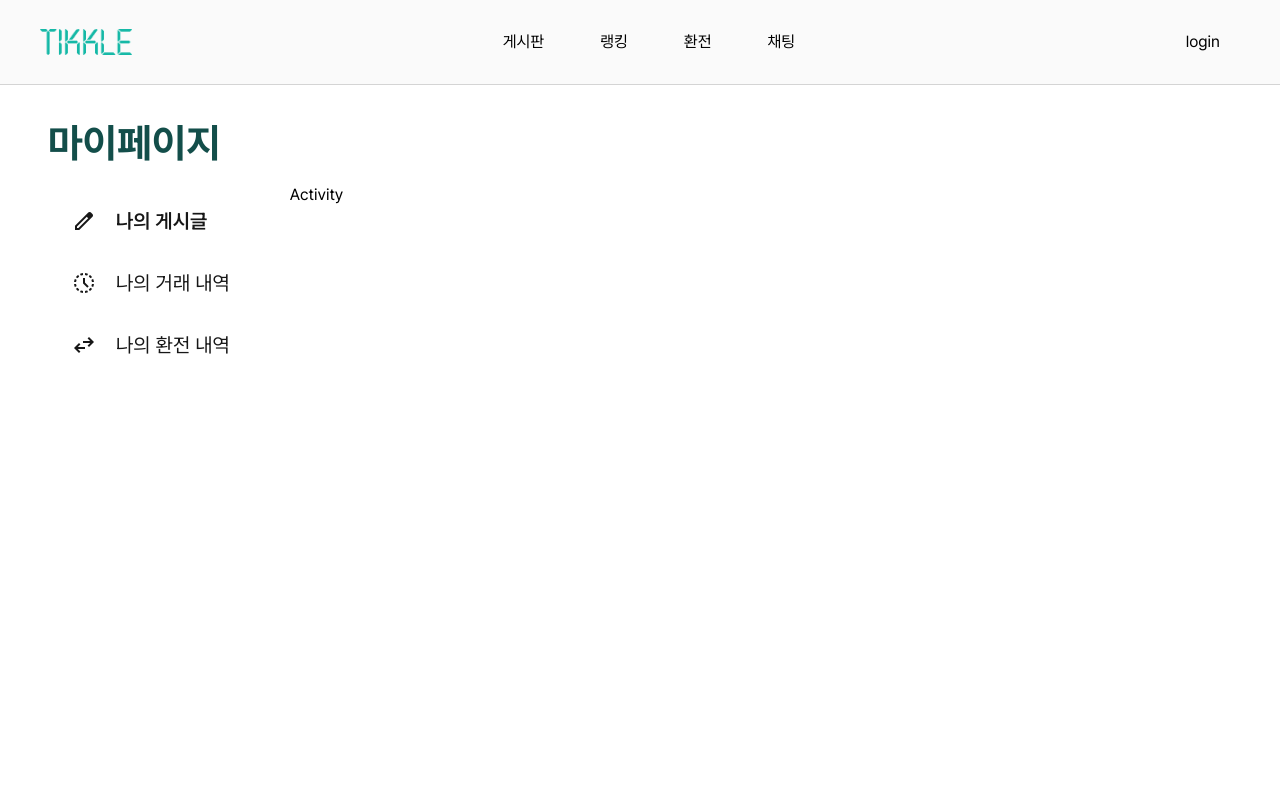
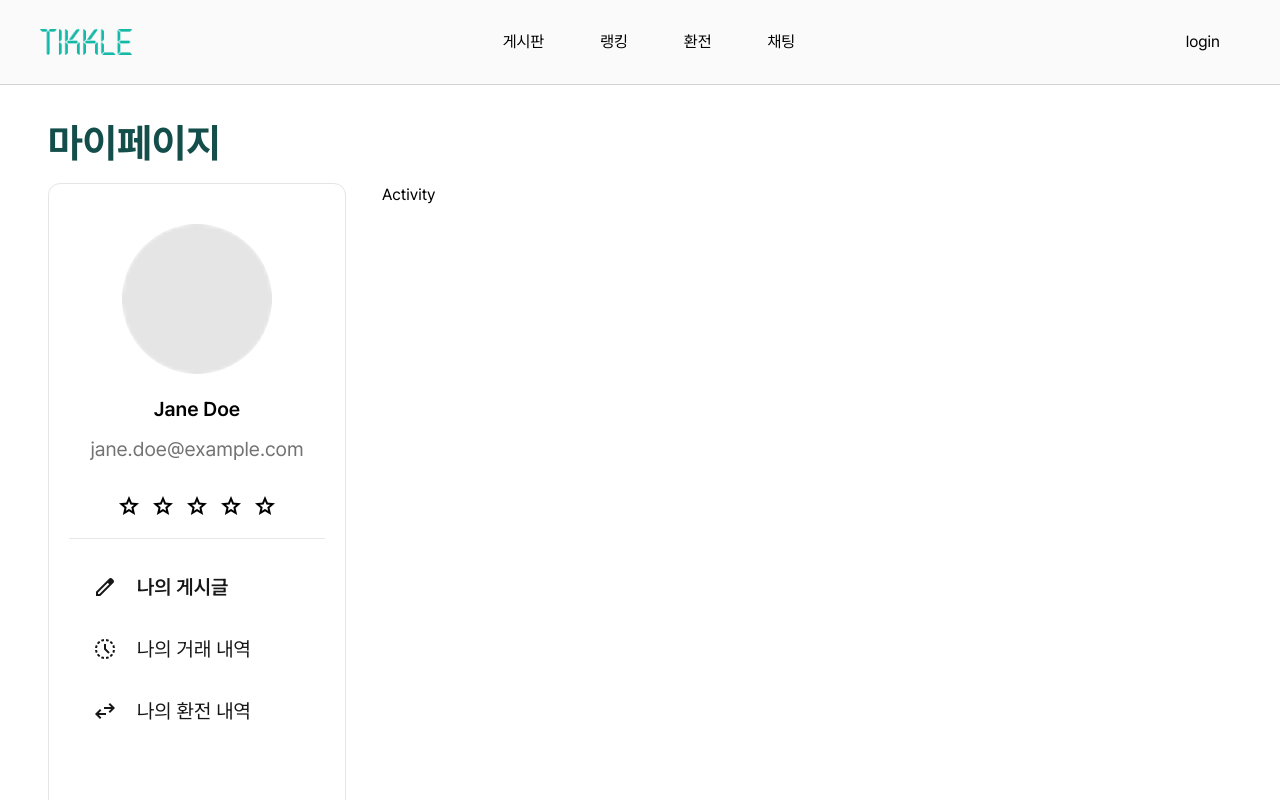
Before and after one commit to tikkle-a501/tikkle, a Next.js app in the folder front/tikkle/: page /mypage/activity in a window 1280 px wide. Shown: the top 800 px of the page. Built offline with nearby package versions, Linux system fonts and the light colour scheme.

Commit message:
feat: infoBox 컴포넌트 제작 - star 아이콘 filled 적용 필요

```diff
--- a/front/tikkle/src/app/mypage/layout.tsx
+++ b/front/tikkle/src/app/mypage/layout.tsx
@@ -1,27 +1,28 @@
-import MenuList from "@/components/list/MenuList";
+import InfoBox from "@/components/box/InfoBox";
 
 export default function ChatLayout({
   children,
 }: Readonly<{
   children: React.ReactNode;
 }>) {
+  // 더미 데이터
+  const testData = {
+    profileImg: "/profile.png", // 프로필 이미지 URL
+    name: "Jane Doe", // 이름
+    email: "jane.doe@example.com", // 이메일
+    rate: 4.2, // 평점
+  };
+
   return (
     <>
       <div className="text-40 text-teal900 font-bold">마이페이지</div>
       <div className="flex gap-36">
-        <div>
-          <div className="flex flex-col p-14 gap-14">
-            <MenuList href="activity" icon="edit">
-              나의 게시글
-            </MenuList>
-            <MenuList href="trade" icon="history_toggle_off">
-              나의 거래 내역
-            </MenuList>
-            <MenuList href="exchange" icon="swap_horiz">
-              나의 환전 내역
-            </MenuList>
-          </div>
-        </div>
+        <InfoBox
+          profileImg={testData.profileImg}
+          name={testData.name}
+          email={testData.email}
+          rate={testData.rate}
+        />
         <div>{children}</div>
       </div>
     </>
--- /dev/null
+++ b/front/tikkle/src/components/box/InfoBox.tsx
@@ -0,0 +1,74 @@
+import Image from "next/image";
+import MenuList from "../list/MenuList";
+
+interface InfoBoxProps {
+  profileImg: string;
+  name: string;
+  email: string;
+  rate: number;
+}
+
+// 별점을 렌더링하는 함수
+const renderStars = (rate: number) => {
+  const stars = [];
+  for (let i = 1; i <= 5; i++) {
+    if (i <= rate) {
+      stars.push(
+        <span key={i} className="material-symbols-outlined">
+          star
+        </span>
+      ); // 꽉 찬 별 구현 어떻게?
+    } else {
+      stars.push(
+        <span key={i} className="material-symbols-outlined">
+          star
+        </span>
+      ); // 빈 별
+    }
+  }
+  return stars;
+};
+
+const InfoBox: React.FC<InfoBoxProps> = ({ profileImg, name, email, rate }) => {
+  return (
+    <div className="flex w-[298px] h-[793px] flex-col items-center px-20 py-40 gap-10 text-20 border border-warmGray200 rounded-12">
+      <div className="flex-shrink-0">
+        <Image
+          src={profileImg}
+          alt={`${name} profile`}
+          width={150}
+          height={150}
+          className="rounded-round"
+        />
+      </div>
+
+      <div className="flex flex-col py-10 gap-10 justify-center text-center">
+        <div className="font-semibold">{name}</div>
+        <div className="text-warmGray500">{email}</div>
+      </div>
+      <div className="flex p-10 justify-center items-center gap-10">
+        {renderStars(rate)}
+      </div>
+
+      <div className="flex w-full border-t border-warmGray-200"></div>
+
+      <div className="flex w-full flex-col p-14 gap-14 items-start">
+        <MenuList href="activity" icon="edit">
+          나의 게시글
+        </MenuList>
+        <MenuList href="trade" icon="history_toggle_off">
+          나의 거래 내역
+        </MenuList>
+        <MenuList href="exchange" icon="swap_horiz">
+          나의 환전 내역
+        </MenuList>
+      </div>
+
+      <div className="flex flex-col justify-end items-center flex-[1_0_0] text-15 text-warmGray300 self-stretch">
+        <button className="cursor-pointer">로그아웃</button>
+      </div>
+    </div>
+  );
+};
+
+export default InfoBox;
```
